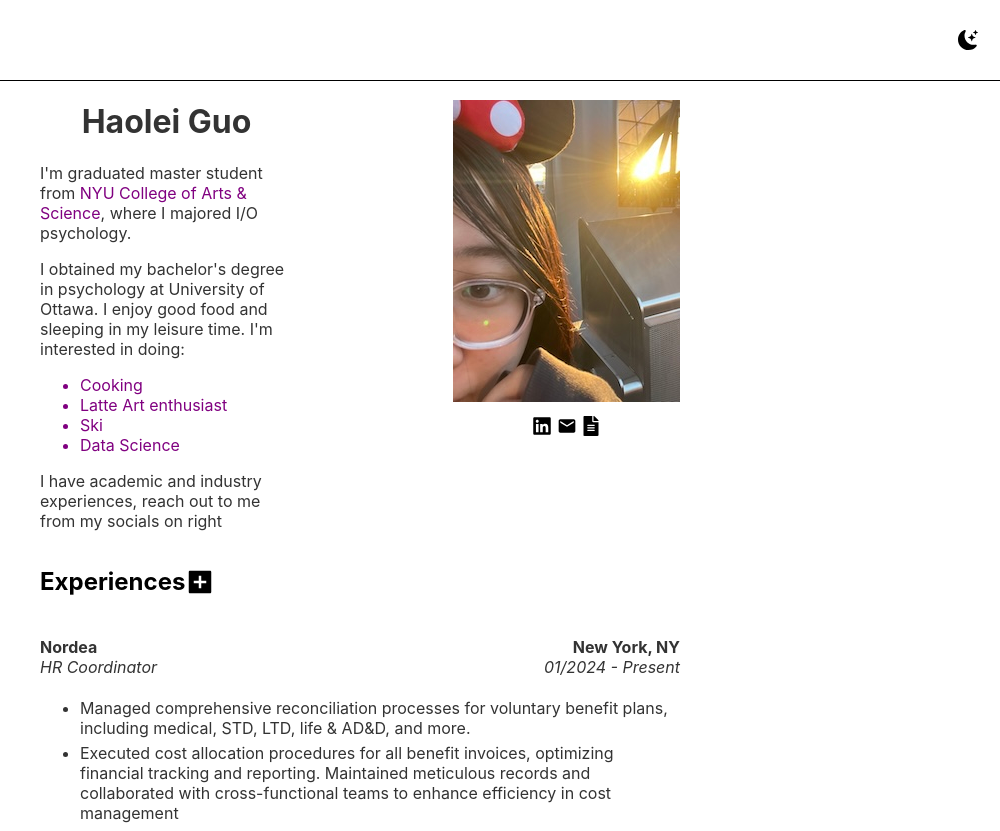
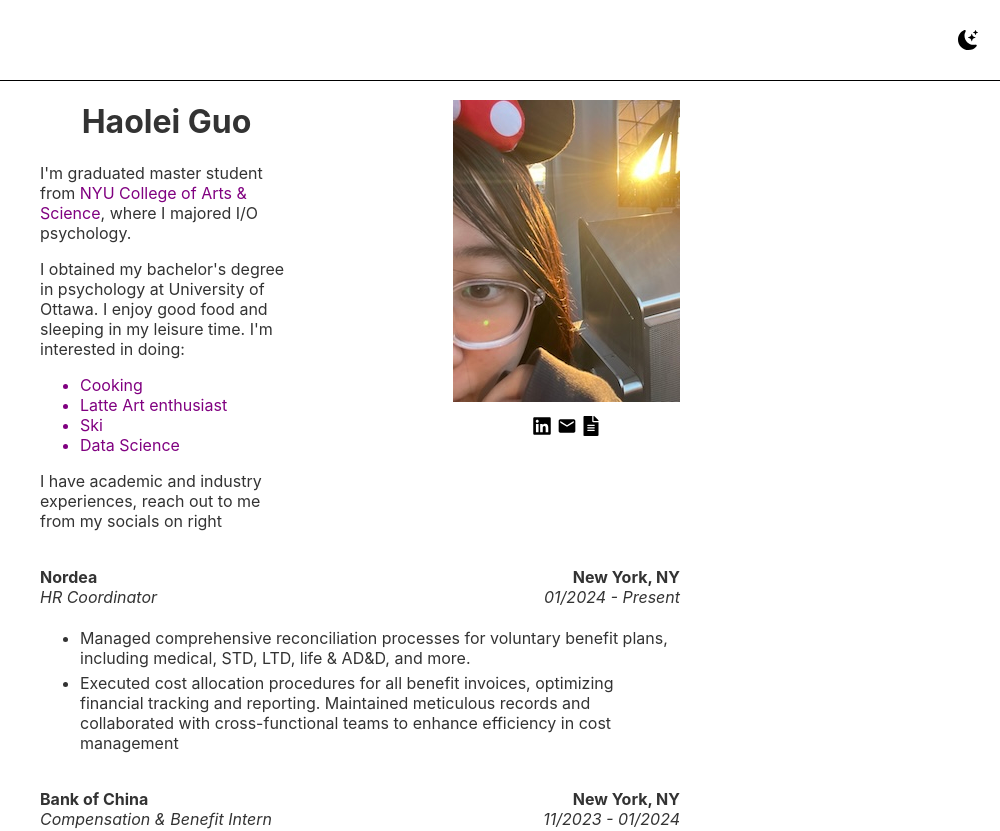
Before and after one commit to ninheart/haoleiguo.github.io, a React (Create React App) app: page / in a window 1280 px wide. Shown: the top 831 px of the page, without its empty margins (280-1280 px from the left). Built offline with nearby package versions, Linux system fonts and the light colour scheme.

Commit message:
delete add experience

```diff
--- a/src/components/Content.js
+++ b/src/components/Content.js
@@ -110,7 +110,7 @@ function Experience({
             ))}
           </ul>
         </div>
-        {isLoggedIn && (
+        {/* {isLoggedIn && (
           <div className='edit-container'>
             <RiDeleteBin5Fill
               className='icon'
@@ -118,7 +118,7 @@ function Experience({
             />
             <RiFileEditFill className='icon' onClick={handleUpdate} />
           </div>
-        )}
+        )} */}
       </div>
     </div>
   )
@@ -140,15 +140,6 @@ const Content = ({isLoggedIn}) => {
   const [selectedExperienceIndex, setSelectedExperienceIndex] = useState(null)
   const {darkMode} = useTheme();
 
-//   useEffect(()=>{
-
-// 		console.log(parsedExperience);
-// 		if(parsedExperience == null && parsedExperience?.length == 0){
-// 			setExperiences(defaultExperiences);
-// 		}else{
-// 			setExperiences(JSON.parse(storedExperiences))
-// 		}
-//   },[])
 
   useEffect(()=>{
 	localStorage.setItem('experiences', JSON.stringify(experiences))},[experiences]);
@@ -222,32 +213,6 @@ const Content = ({isLoggedIn}) => {
             </div>
           </div>
         </div>
-        <h2 className='experience-header'>
-          {'Experiences'}
-          <RiAddBoxFill
-            className='icon'
-            size={30}
-            onClick={() => openForm(null)}
-          />
-          {isFormOpen && (
-            <ExperienceForm
-              onSubmit={(values) => {
-                if (selectedExperienceIndex !== null) {
-                  updateExperience(selectedExperienceIndex, values)
-                } else {
-                  console.log('there')
-                  addExperience(values)
-                }
-              }}
-              onClose={closeForm}
-              initialValues={
-                selectedExperienceIndex !== null
-                  ? experiences[selectedExperienceIndex]
-                  : null
-              }
-            />
-          )}
-        </h2>
         {defaultExperiences.map((experience, index) => (
           <div className='experience-list'>
             <Experience
```
